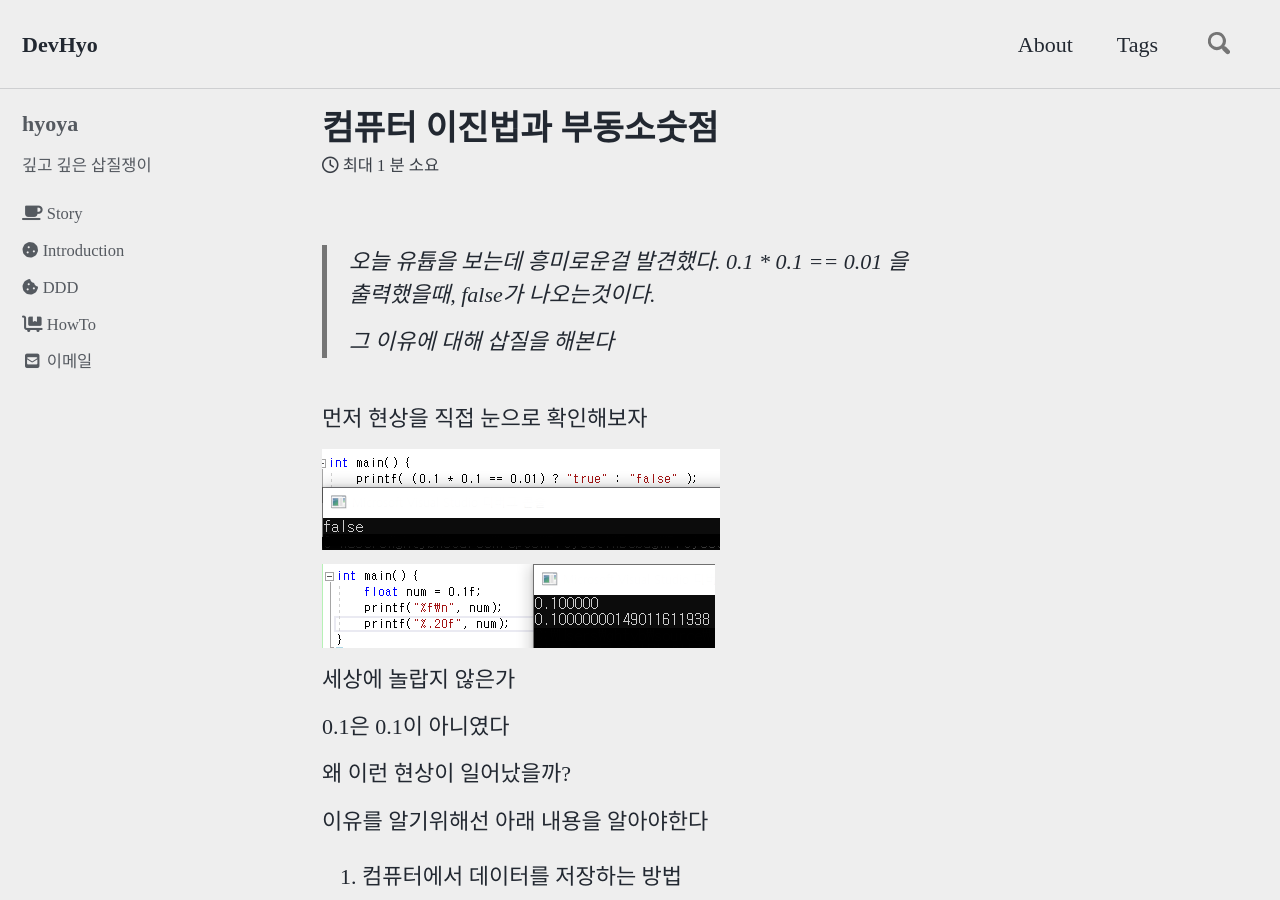
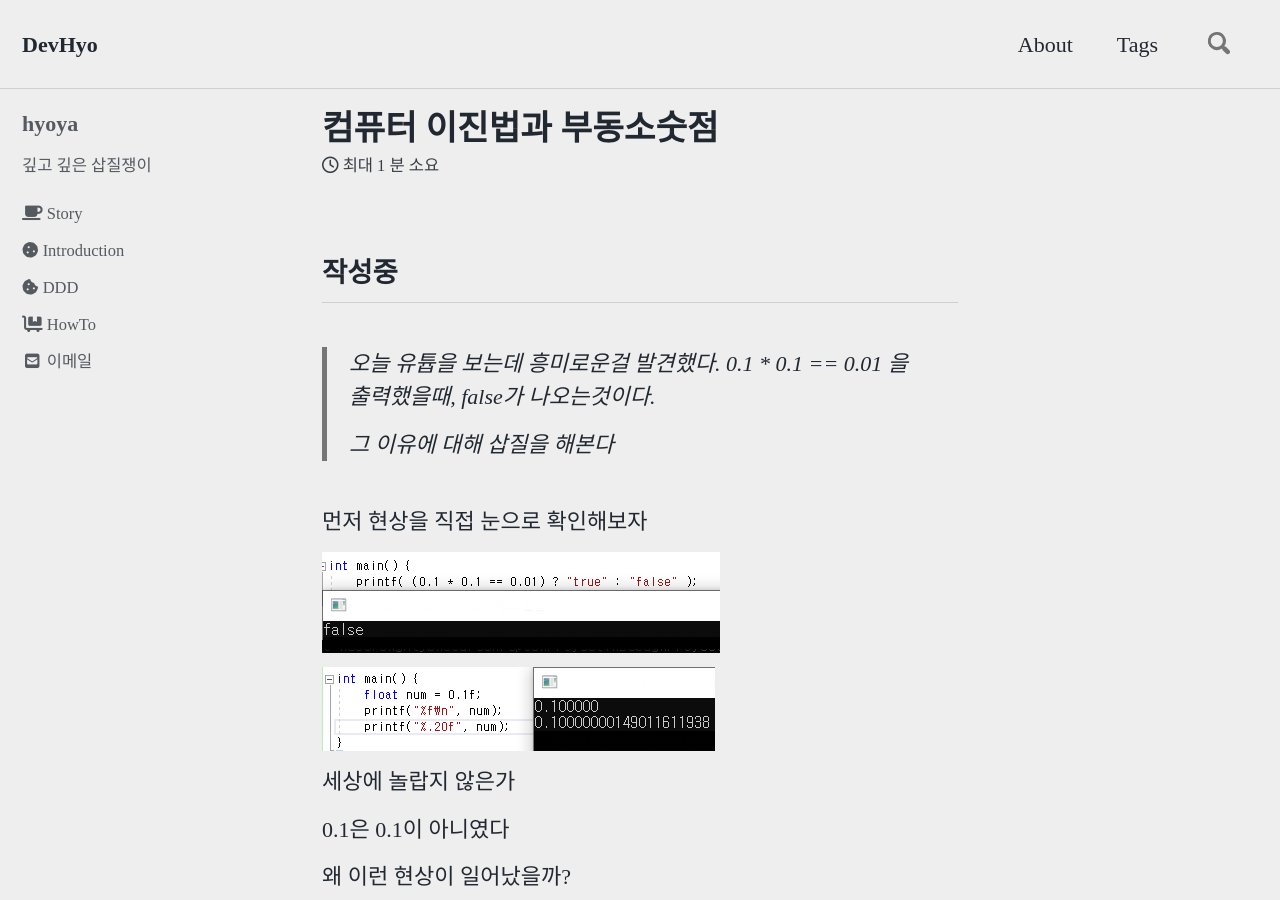
Before and after one commit to hyoya/hyoya.github.io, a Jekyll site: the page built from _posts/DDD/2019-12-23-ComputerFloatBinary.md, in a window 1280 px wide and 900 px high. Built offline with Jekyll 4.4.1, drawn with Linux system fonts in a browser that asks for light colours; cached includes are drawn as plain includes; nearby versions of some CDN libraries; some web fonts are replaced; comment, search, counter and statistics services are not loaded.

Commit message:
Update 2019-12-23-ComputerFloatBinary.md

```diff
--- a/_posts/DDD/2019-12-23-ComputerFloatBinary.md
+++ b/_posts/DDD/2019-12-23-ComputerFloatBinary.md
@@ -6,7 +6,7 @@ tags: [CS, float, Binary]
 ---
 
 
-
+## 작성중
 
 
 > 오늘 유튭을 보는데 흥미로운걸 발견했다.
@@ -18,9 +18,9 @@ tags: [CS, float, Binary]
 
 먼저 현상을 직접 눈으로 확인해보자
 
-![img](../../assets/postImg/DDD/20191223computerfloatbinary02.png)
+![img](../../assets/postImg/DDD/20191223computerfloatbinary02.PNG)
 
-![img](../../assets/postImg/DDD/20191223computerfloatbinary01.png)
+![img](../../assets/postImg/DDD/20191223computerfloatbinary01.PNG)
 
 
 
@@ -34,5 +34,4 @@ tags: [CS, float, Binary]
 
 1. 컴퓨터에서 데이터를 저장하는 방법
 2. 컴퓨터에서 실수형 데이터를 저장하는 방법
-
 3. 단일정밀도
```
